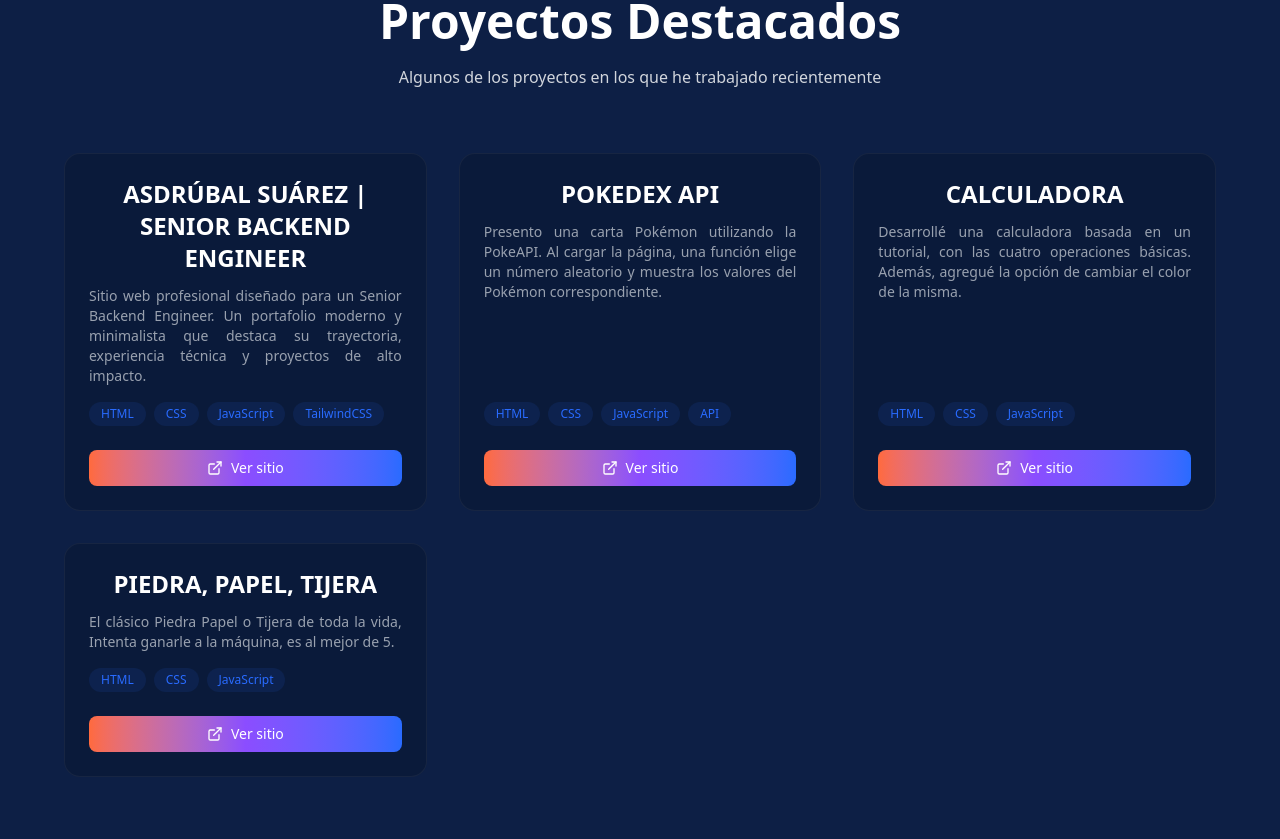
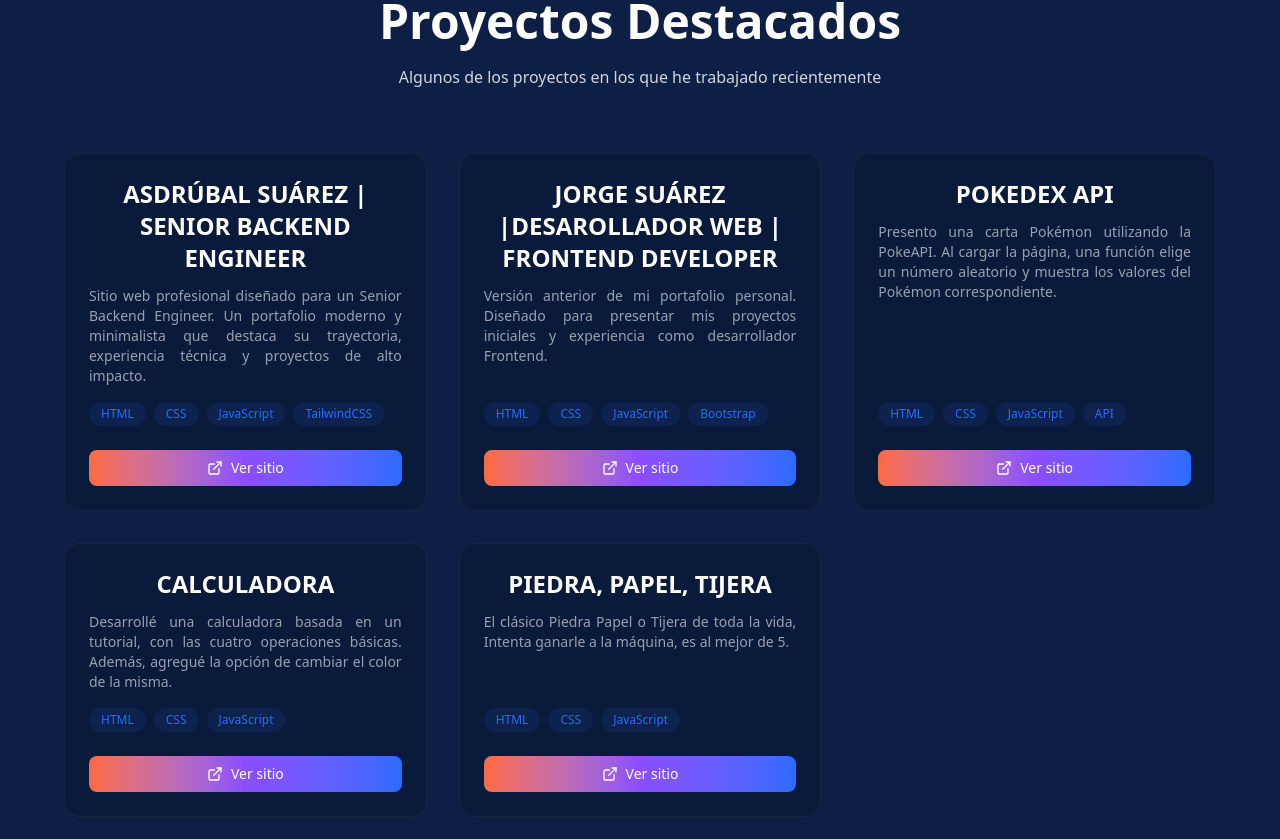
Before and after one commit to JASR2003/SitioWebPersonal-V2, a React (Vite) app: page / in a window 1280 px wide. Shown: the part 3999-4838 px from the top of the page. Built offline with nearby package versions, Linux system fonts and the light colour scheme.

Commit message:
agregar mi primera versión de web

```diff
--- a/src/components/Projects.jsx
+++ b/src/components/Projects.jsx
@@ -8,6 +8,13 @@ export function Projects() {
 
             technologies: ['HTML', 'CSS', 'JavaScript', 'TailwindCSS'],
             demoUrl: 'https://asdrubalivan.com/'
+        },
+        {
+            title: 'Jorge Suárez |Desarollador web | FrontEnd Developer',
+            description: 'Versión anterior de mi portafolio personal. Diseñado para presentar mis proyectos iniciales y experiencia como desarrollador Frontend.',
+
+            technologies: ['HTML', 'CSS', 'JavaScript', 'Bootstrap'],
+            demoUrl: 'https://jorgesuarez-first-v.netlify.app/'
         },
         {
             title: 'pokedex api',
```
